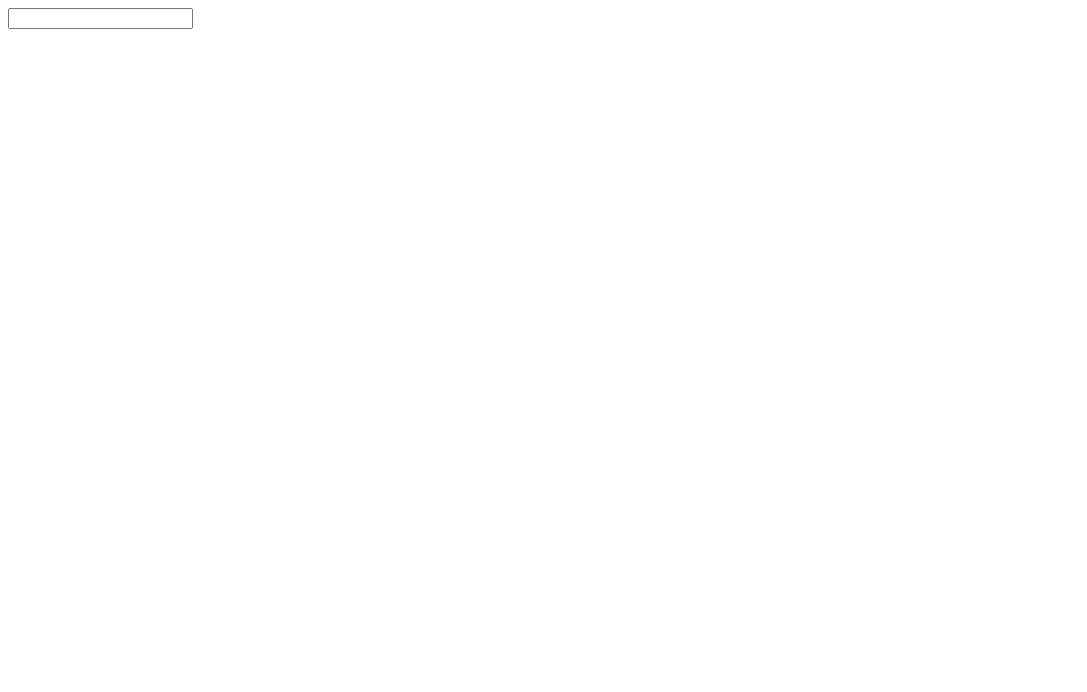
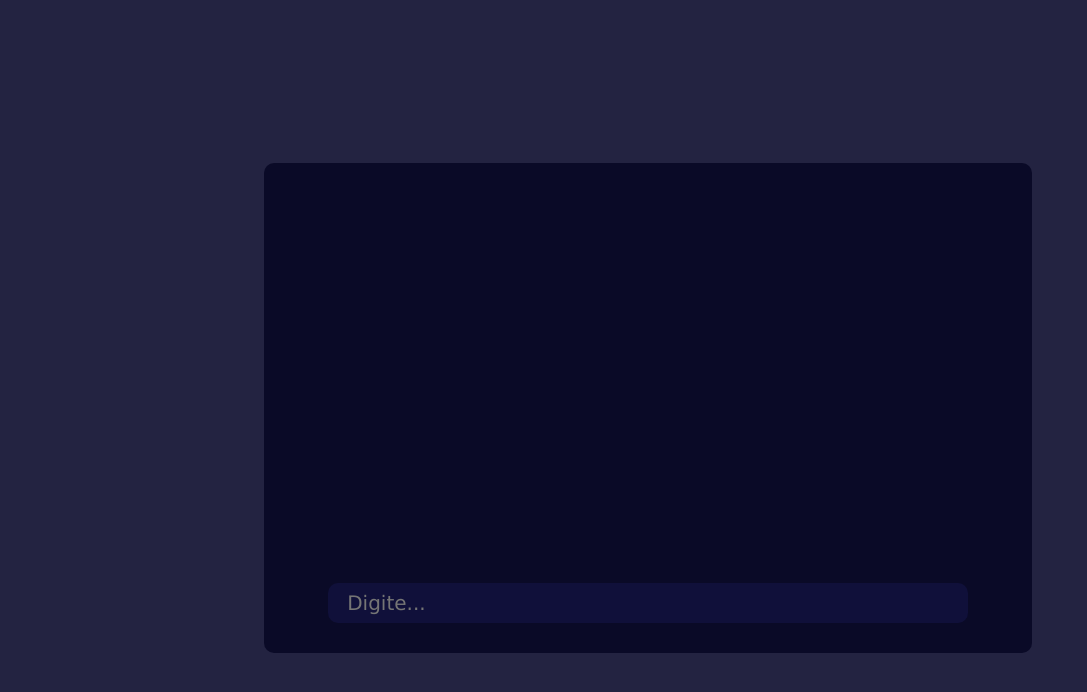
Before and after one commit to nathalia-spindola/chat, a plain HTML site: page frontend-chat/index.html in a window 1280 px wide. Shown: the whole page, without its empty margins (0-1087 px from the left). Drawn offline with Linux system fonts and the light colour scheme.

Commit message:
Chat finalizado

```diff
--- a/backend-ws/src/index.ts
+++ b/backend-ws/src/index.ts
@@ -13,5 +13,5 @@ wss.on('connection', ws => {
     })
   })
 
-  ws.send('Oi como vai querido(a)!?')
+  ws.send('Oii professor lindo, querido, cheiroso, maravilho e que me mora no meu coração <3')
 })
--- /dev/null
+++ b/frontend-chat/css.css
@@ -0,0 +1,62 @@
+
+
+body {
+    background-color: rgb(35, 35, 65);
+    width: 100vw;
+    height: 100vh;
+    display: flex;
+    flex-direction: column;
+    justify-content: center;
+    align-items: center;
+}
+
+input {
+    background-color:rgb(16, 16, 58);
+    border: none;
+    border-radius: 10px;
+    position: end;
+    width: 100%;
+    height: 80%;
+    padding-left: 3%;
+    font-size: 20px;
+    color: white;
+    font-family: Verdana, Geneva, Tahoma, sans-serif;
+    box-shadow: 10px;
+}
+
+.container {
+    width: 50vw;
+    height: 50vh;
+    background: rgb(10, 10, 39);
+    padding: 5% 5% 2% 5%;
+    border-radius: 10px;
+}
+
+form {
+    width: 100%;
+    height: 12%;
+    display: flex;
+    justify-content: center;
+    align-items: center;
+}
+
+.chat {
+    width: 100%;
+    height: 88%;
+    font-size: 20px;
+    font-family: Verdana, Geneva, Tahoma, sans-serif;
+    color: white;
+}
+
+.display {
+
+    overflow: auto;
+}
+
+.msg {
+
+    border-radius: 10px;
+    padding: 10px;
+    margin-bottom: 10px;
+    background-color: rgb(229, 43, 145);
+}
--- a/frontend-chat/index.html
+++ b/frontend-chat/index.html
@@ -4,15 +4,20 @@
     <meta charset="UTF-8">
     <meta http-equiv="X-UA-Compatible" content="IE=edge">
     <meta name="viewport" content="width=device-width, initial-scale=1.0">
+    <link rel="stylesheet" href="css.css">
     <title>Document</title>
 </head>
 <body>
 
-    <form>
-        <input name="msg">
-    </form>
+    <div class="container">
+        <div class="chat">
+            <div class="display">
+            </div>
+        </div>
 
-    <div class="display">
+        <form>
+            <input name="msg" placeholder="Digite...">
+        </form>
     </div>
 
     <script>
@@ -23,6 +28,7 @@
 
         ws.addEventListener("message", ev => {
             const data = document.createElement("div")
+            data.classList.add("msg")
             data.innerHTML = ev.data
             display.append(data)
         })
```
